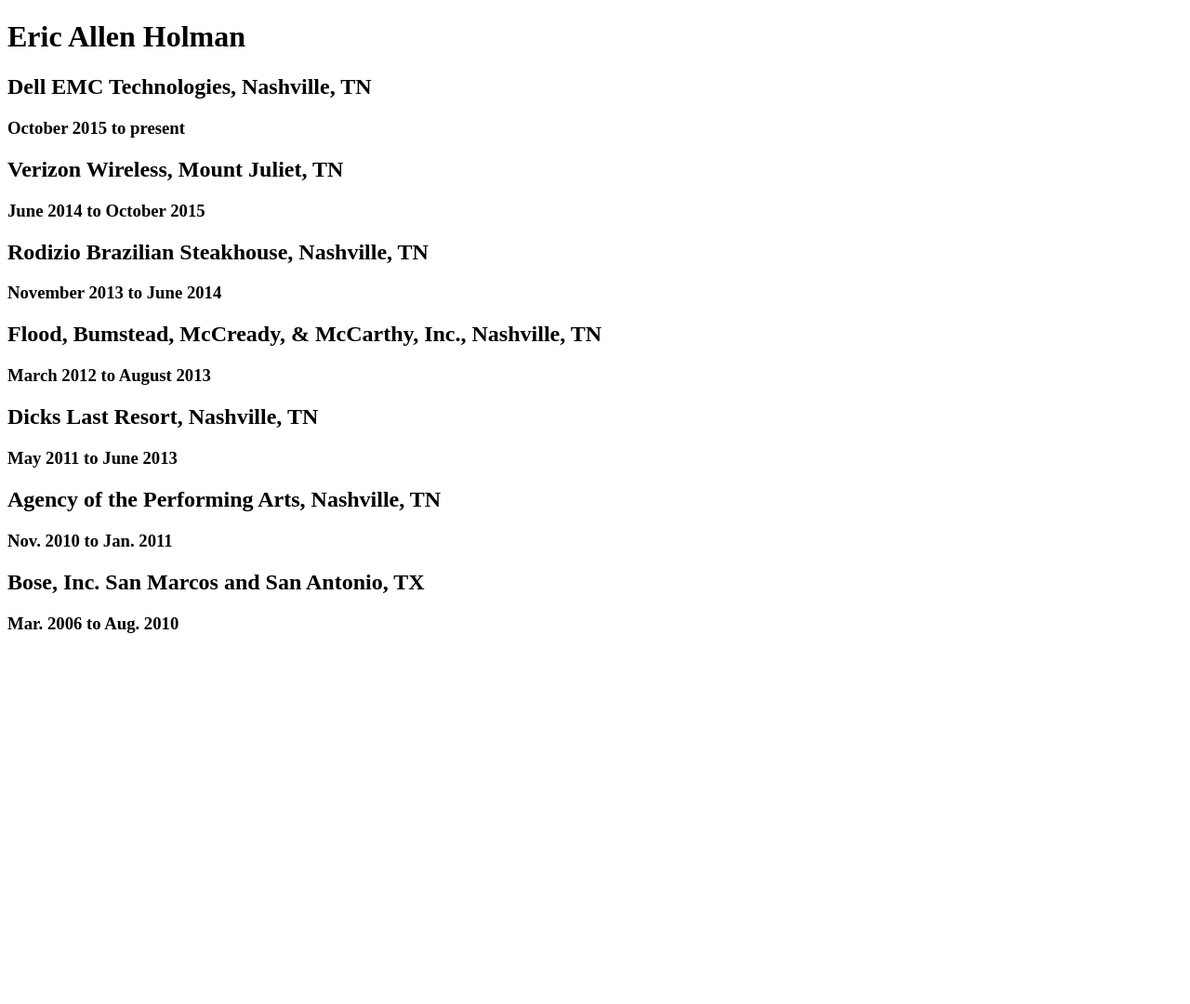
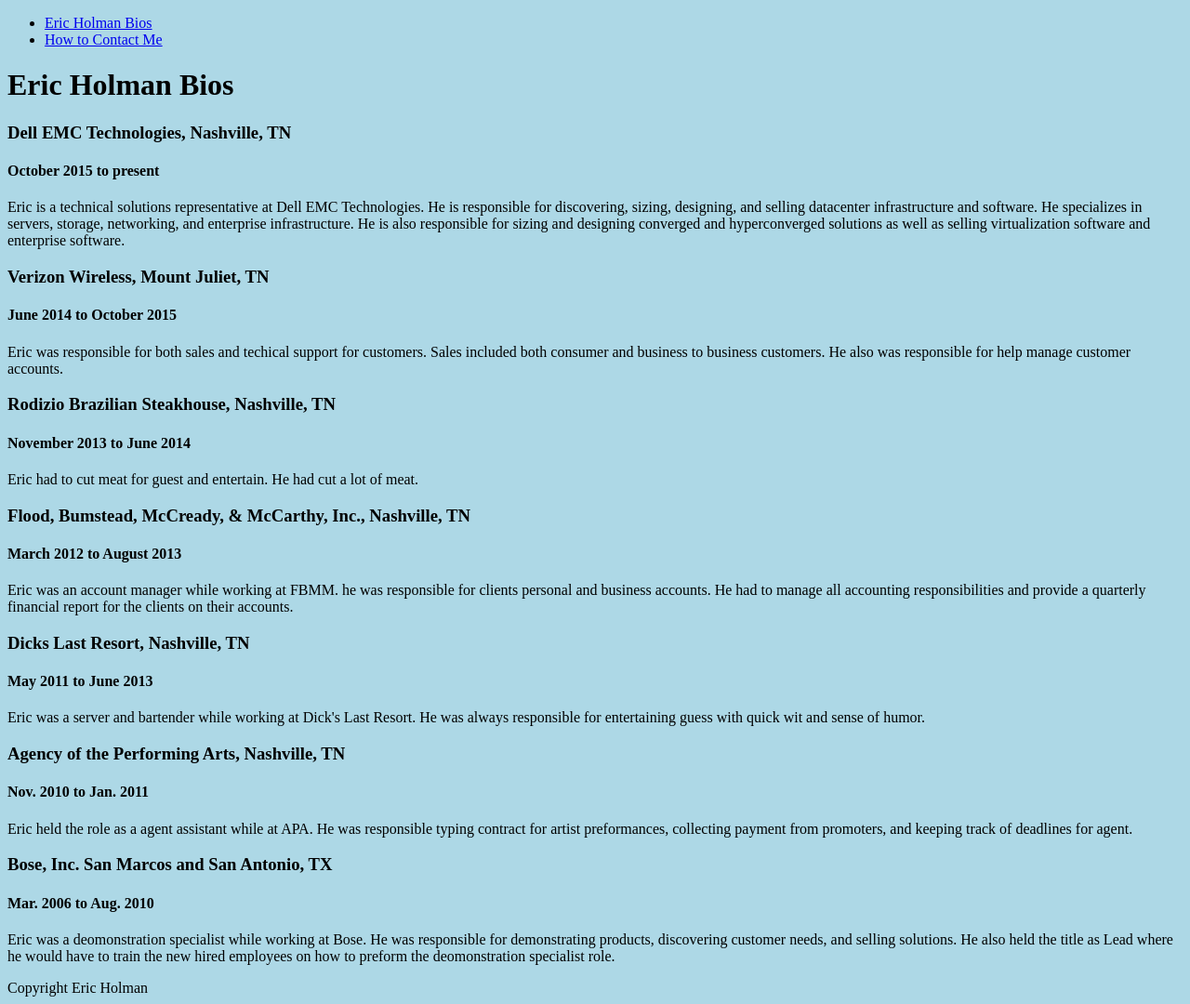
Before and after one commit to EHolman7/old-personalsite, a plain HTML site: page index.html in a window 1280 px wide. Shown: the whole page at 93% size. Before the commit the page ends 800 px from the top, so only its background shows below. Drawn offline with Linux system fonts and the light colour scheme.

Commit message:
added contact html

```diff
--- a/index.html
+++ b/index.html
@@ -2,54 +2,61 @@
 <html>
 <head>
 	<title>Eric Holman</title>
+  <link rel="stylesheet" type="text/css" href="main.css">
 </head>
 <body>
+<nav>
+  <ul>
+    <li><a href="#">Eric Holman Bios</a></li>
+    <li><a href="contact.html">How to Contact Me</a></li>
+  </ul>
+</nav>
+<h1>Eric Holman Bios</h1>
 
-<header>
-<h1>Eric Allen Holman</h1>
-</header>
-
+<section>
 <article>
-  <h2>Dell EMC Technologies, Nashville, TN</h2>
-  <h3>October 2015 to present </h3>
-  <p></p>
+  <h3>Dell EMC Technologies, Nashville, TN</h3>
+  <h4>October 2015 to present </h4>
+  <p>Eric is a technical solutions representative at Dell EMC Technologies. He is responsible for discovering, sizing, designing, and selling datacenter infrastructure and software. He specializes in servers, storage, networking, and enterprise infrastructure. He is also responsible for sizing and designing converged and hyperconverged solutions as well as selling virtualization software and enterprise software.</p>
 </article>
 
 <article>
-  <h2>Verizon Wireless, Mount Juliet, TN</h2>
-  <h3>June 2014 to October 2015</h3>
-  <p></p>
+  <h3>Verizon Wireless, Mount Juliet, TN</h3>
+  <h4>June 2014 to October 2015</h4>
+  <p>Eric was responsible for both sales and techical support for customers. Sales included both consumer and business to business customers. He also was responsible for help manage customer accounts.</p>
 </article>
 
 <article>
-  <h2>Rodizio Brazilian Steakhouse, Nashville, TN </h2>
-  <h3>November 2013 to June 2014</h3>
-  <p></p>
+  <h3>Rodizio Brazilian Steakhouse, Nashville, TN </h3>
+  <h4>November 2013 to June 2014</h4>
+  <p>Eric had to cut meat for guest and entertain. He had cut a lot of meat.</p>
 </article>
 
 <article>
-  <h2>Flood, Bumstead, McCready, & McCarthy, Inc., Nashville, TN</h2>
-  <h3>March 2012 to August 2013  </h3>
-  <p></p>
+  <h3>Flood, Bumstead, McCready, & McCarthy, Inc., Nashville, TN</h3>
+  <h4>March 2012 to August 2013  </h4>
+  <p>Eric was an account manager while working at FBMM. he was responsible for clients personal and business accounts. He had to manage all accounting responsibilities and provide a quarterly financial report for the clients on their accounts.</p>
 </article>
 
 <article>
-  <h2>Dicks Last Resort, Nashville, TN</h2>
-  <h3>May 2011 to June 2013</h3>
-  <p></p>
+  <h3>Dicks Last Resort, Nashville, TN</h3>
+  <h4>May 2011 to June 2013</h4>
+  <p>Eric was a server and bartender while working at Dick's Last Resort. He was always responsible for entertaining guess with quick wit and sense of humor.</p>
 </article>
 
 <article>
-  <h2>Agency of the Performing Arts, Nashville, TN</h2>
-  <h3>Nov. 2010 to Jan. 2011</h3>
-  <p></p>
+  <h3>Agency of the Performing Arts, Nashville, TN</h3>
+  <h4>Nov. 2010 to Jan. 2011</h4>
+  <p>Eric held the role as a agent assistant while at APA. He was responsible typing contract for artist preformances, collecting payment from promoters, and keeping track of deadlines for agent.</p>
 </article>
 
 <article>
-  <h2>Bose, Inc. San Marcos and San Antonio, TX</h2>
-  <h3>Mar. 2006 to Aug. 2010</h3>
-  <p></p>
+  <h3>Bose, Inc. San Marcos and San Antonio, TX</h3>
+  <h4>Mar. 2006 to Aug. 2010</h4>
+  <p>Eric was a deomonstration specialist while working at Bose. He was responsible for demonstrating products, discovering customer needs, and selling solutions. He also held the title as Lead where he would have to train the new hired employees on how to preform the deomonstration specialist role.</p>
 </article>
+</section>
 
+<footer>Copyright Eric Holman</footer>
 </body>
 </html>
--- /dev/null
+++ b/main.css
@@ -0,0 +1,6 @@
+body {
+	background-color: lightblue;
+}
+.social-img {
+	width: 350px;
+}
```
Also changed, not shown: contact.html (added, +36 -0 lines).
